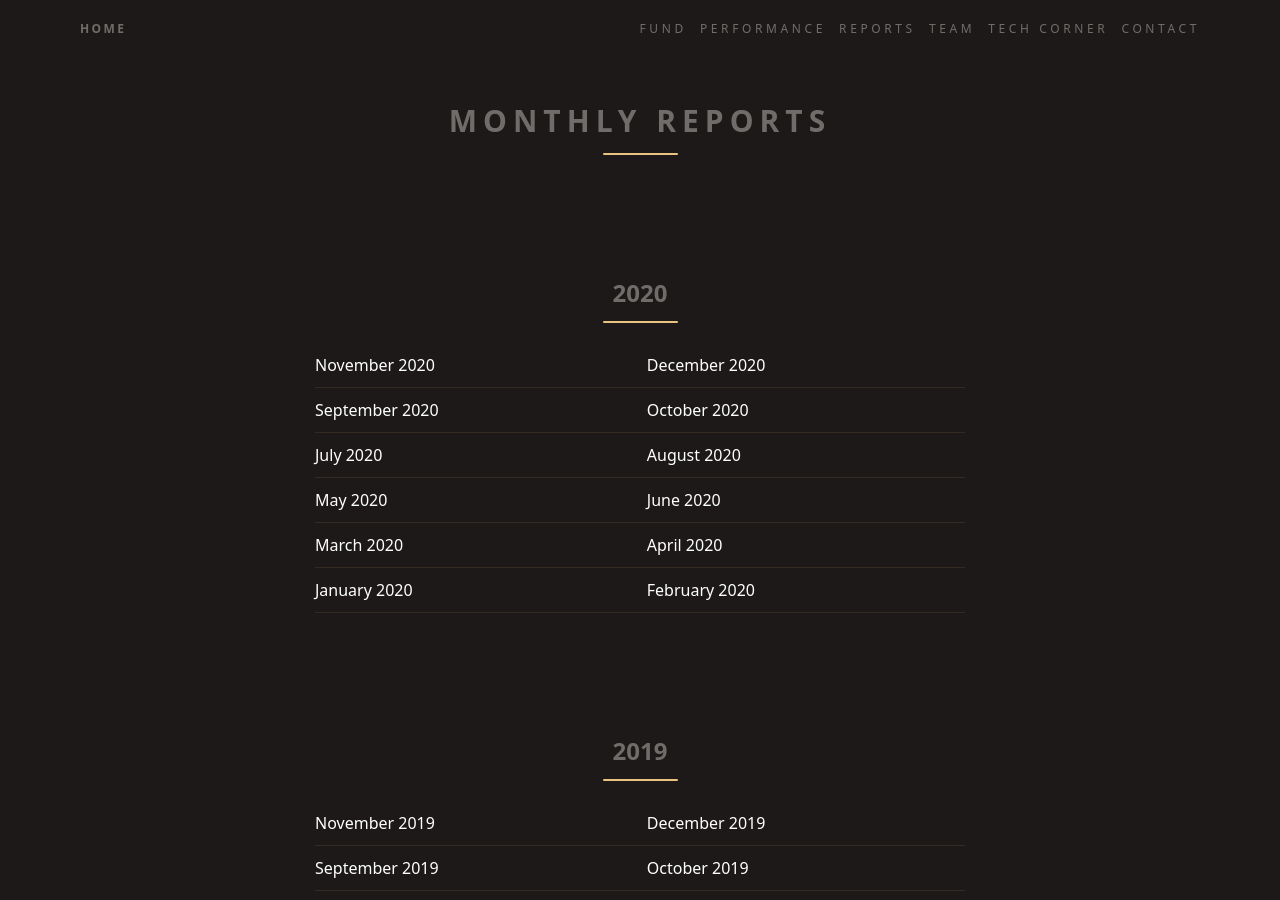
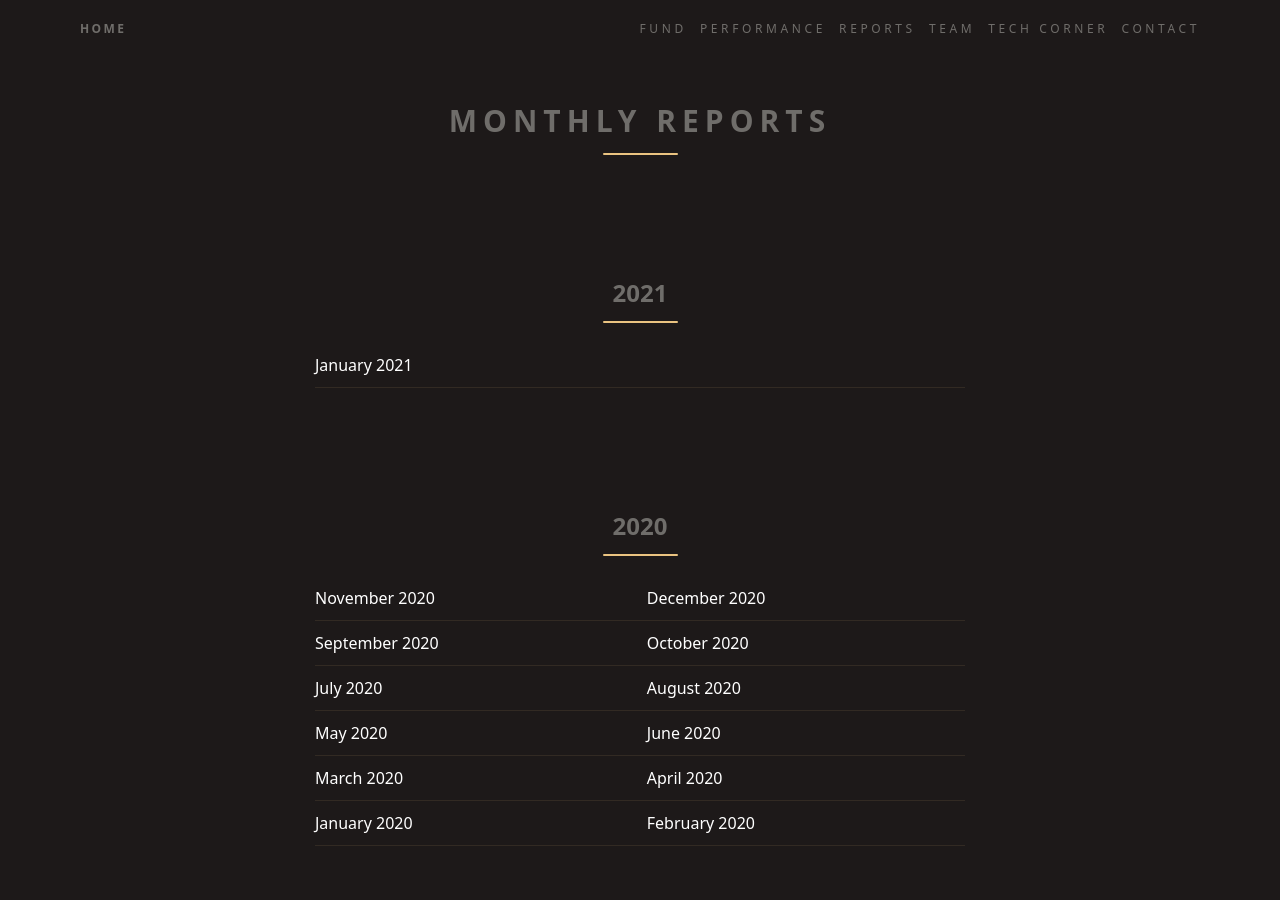
Before and after one commit to ateliedetemas/blpcrypto, a Jekyll site: the page built from _pages/en/reports.md, in a window 1280 px wide and 900 px high. Built offline with Jekyll 4.4.1, drawn with Linux system fonts in a browser that asks for light colours.

Commit message:
Update reports.md

```diff
--- a/_pages/en/reports.md
+++ b/_pages/en/reports.md
@@ -4,6 +4,10 @@ layout: page
 title: Monthly Reports
 permalink: "/en/reports/"
 ---
+
+## 2021
+
+[January 2021]({{ '/assets/documents/relatorios/2021/01e.pdf' | absolute_url }})  |
 
 ## 2020
 
```
